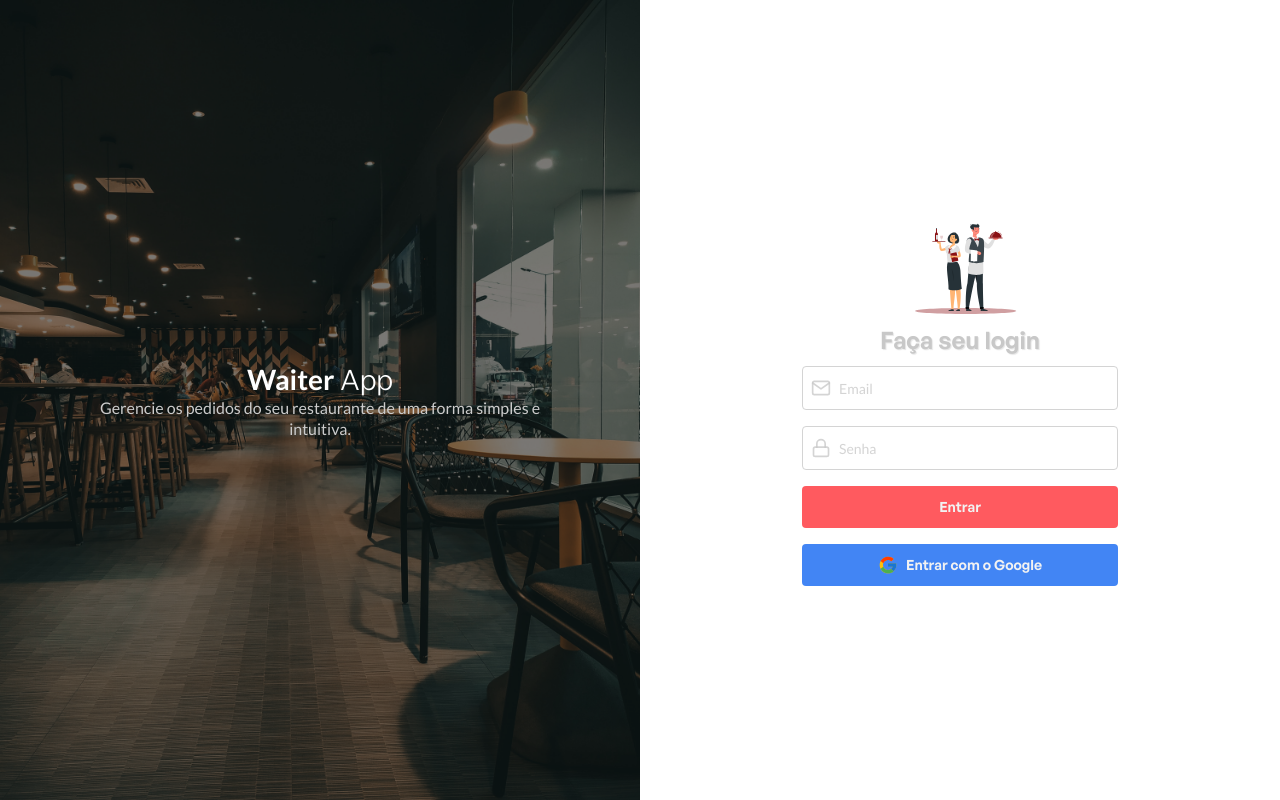
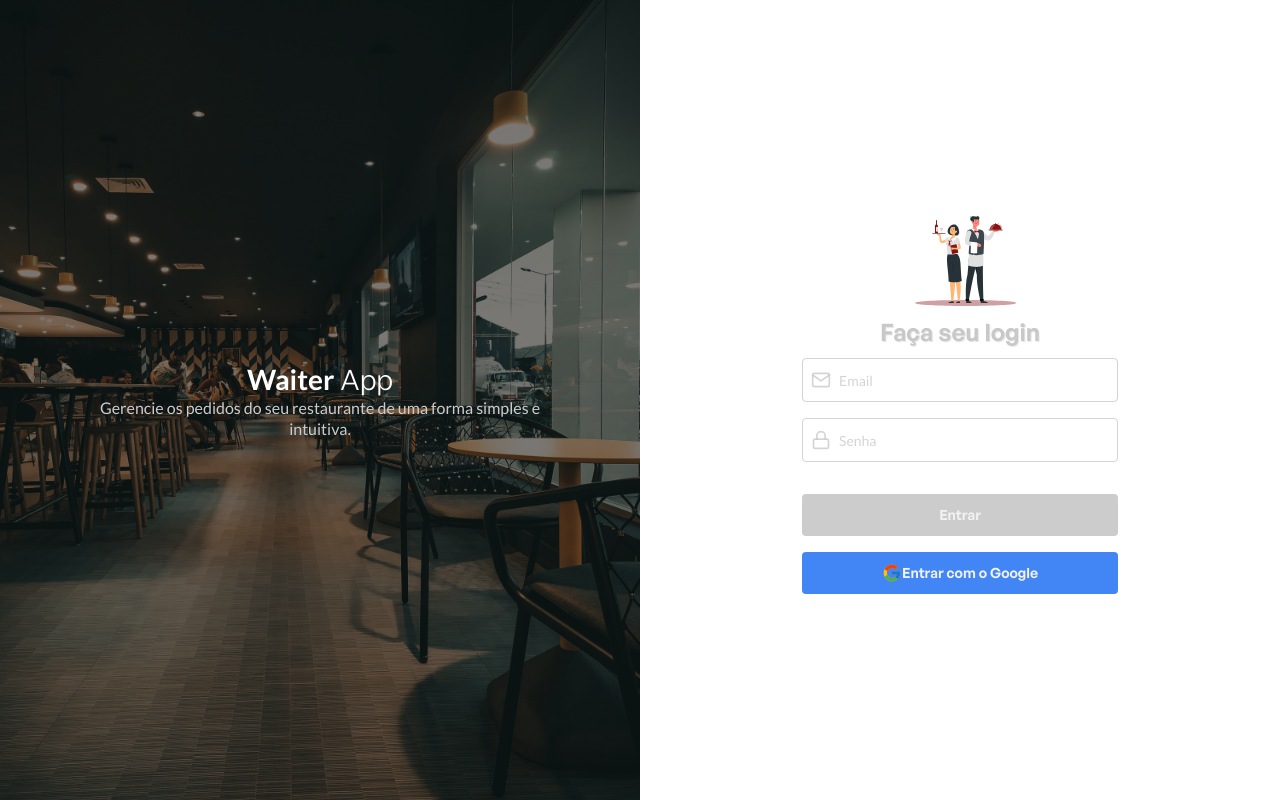
Before and after one commit to styler101/liverestaurant-frontend, a React (Vite) app: page / in a window 1280 px wide. Built offline with nearby package versions, Linux system fonts and the light colour scheme.

Commit message:
feat: improve usability

```diff
--- a/package.json
+++ b/package.json
@@ -9,6 +9,7 @@
     "preview": "vite preview"
   },
   "dependencies": {
+    "@hookform/resolvers": "^2.9.10",
     "add": "^2.0.6",
     "react": "^18.2.0",
     "react-dom": "^18.2.0",
@@ -17,7 +18,8 @@
     "semantic-ui-css": "^2.5.0",
     "semantic-ui-react": "^2.1.3",
     "styled-components": "^5.3.6",
-    "yarn": "^1.22.19"
+    "yarn": "^1.22.19",
+    "yup": "^0.32.11"
   },
   "devDependencies": {
     "@types/react": "^18.0.24",
--- a/src/components/Form/Button/styles.ts
+++ b/src/components/Form/Button/styles.ts
@@ -13,6 +13,10 @@ export const Container = styled.button<ContainerProps>`
  cursor: pointer;
 
 
+ &:disabled{
+  background:#ccc;
+ }
+
  &:hover{
   filter: brightness(96%);
 
--- a/src/components/Form/Input/index.tsx
+++ b/src/components/Form/Input/index.tsx
@@ -3,13 +3,13 @@ import { InputProps } from './interfaces'
 import * as S from './styles'
 
 export const Input = (props: InputProps) => {
-  const { icon: Component, ...rest } = props
+  const { icon: Component, name, register, error, ...rest } = props
 
   return (
 
-      <S.Container className='container' >
+      <S.Container className='container'error={error} >
         {(Component != null) && <Component size={20} />}
-          <input {...rest} />
+          <input {...register(name)} { ...rest} />
       </S.Container>
 
   )
--- a/src/components/Form/Input/interfaces.ts
+++ b/src/components/Form/Input/interfaces.ts
@@ -3,5 +3,8 @@ import { IconBaseProps } from 'react-icons'
 
 export interface InputProps extends React.InputHTMLAttributes<HTMLInputElement> {
   icon?: React.ComponentType<IconBaseProps>
+  name: string
+  register?: any
+  error: boolean
 
 }
--- a/src/components/Form/Input/styles.ts
+++ b/src/components/Form/Input/styles.ts
@@ -1,6 +1,9 @@
-import styled from 'styled-components'
+import styled, { css } from 'styled-components'
 
-export const Container = styled.div`
+interface ContainerProps {
+  error: boolean
+}
+export const Container = styled.div<ContainerProps>`
  display:flex;
  align-items:center;
  border: 1px solid #c8c8c8c8;
@@ -8,6 +11,9 @@ export const Container = styled.div`
  padding: 0 8px;
  width:100%;
 
+ & + div{
+  margin-top:16px;
+ }
 &:focus-within{
   border-color:#4285F4;
   svg{
@@ -37,10 +43,22 @@ export const Container = styled.div`
 
   }
 
+}
 
+${(props) => props.error && css`
+&:focus-within{
+  border-color:#FF5A5F;
+  svg{
+    color: #FF5A5F;
+  }
 }
-& + div{
-    margin-top:16px;
+  border: 2px solid #FF5A5F;
+  svg{
+    color:#FF5A5F;
   }
 
+
+
+
+`}
 `
--- a/src/features/SignIn/ui/index.tsx
+++ b/src/features/SignIn/ui/index.tsx
@@ -1,13 +1,32 @@
 import React from 'react'
+import { useForm } from 'react-hook-form'
+import { yupResolver } from '@hookform/resolvers/yup'
+import * as Fi from 'react-icons/fi'
+import * as Fc from 'react-icons/fc'
+
 import { Input, Button } from '../../../components/Form'
-import { FiMail, FiLock } from 'react-icons/fi'
-import { FcGoogle } from 'react-icons/fc'
+
+import { FormValues } from './interfaces'
+
+import schema from './schema'
 
 import logo from '../../../assets/images/svg/ilustra.svg'
 import wrapper from '../../../assets/images/img/wrapper.jpg'
 import * as S from './styles'
 
 export const Ui = () => {
+  const { register, handleSubmit, formState: { errors, isValid } } = useForm<FormValues>({
+    resolver: yupResolver(schema()),
+    mode: 'onChange',
+    defaultValues: {
+      email: '',
+      password: ''
+    }
+  })
+
+  console.log()
+  console.log()
+  const onSubmit = (data: FormValues) => console.log(data)
   return (
     <S.Container>
       <S.LeftContent>
@@ -20,32 +39,41 @@ export const Ui = () => {
 
       <S.RightContent>
 
-      <S.Form>
+      <S.Form onSubmit={handleSubmit(onSubmit)}>
         <img src={logo} alt="logo"/>
         <strong> Faça seu login </strong>
         <Input
-           icon={FiMail}
+           icon={Fi.FiMail}
            placeholder="Email"
            width={256}
            height={42}
+           name="email"
+           register={register}
+           error={ Boolean(errors.email)}
            />
+          <span className='warning-text'> {errors.email && errors.email.message}</span>
         <Input
-          icon={FiLock}
+          icon={Fi.FiLock}
+          type="password"
           placeholder="Senha"
           width={256}
           height={42}
+          name="password"
+          register={register}
+          error={ Boolean(errors.password)}
           />
+          <span className='warning-text'> {errors.password && errors.password.message}</span>
         <Button
           color='#FF5A5F'
-          disabled={false}
+          disabled={!isValid}
           >
           <S.ButtonLabel>Entrar</S.ButtonLabel>
 
           </Button>
-        <Button color='#4285F4' disabled={false}>
+        <Button color='#4285F4' >
           <S.EntrerWithGoogle>
-            <FcGoogle size={20}/>
-              <span>Entrar com o Google</span>
+            <Fc.FcGoogle size={20}/>
+              <p>Entrar com o Google</p>
           </S.EntrerWithGoogle>
          </Button>
       </S.Form>
--- /dev/null
+++ b/src/features/SignIn/ui/interfaces/index.ts
@@ -0,0 +1,4 @@
+export interface FormValues {
+  email: string
+  password: string
+}
--- /dev/null
+++ b/src/features/SignIn/ui/schema/index.ts
@@ -0,0 +1,10 @@
+import * as yup from 'yup'
+
+const schema = () => {
+  return yup.object({
+    email: yup.string().required('Email é Obrigatório').email('Por favor informe um email válido!'),
+    password: yup.string().required('Senha é Obrigatório').min(5, 'O mínimo 5 caracteres')
+  }).required()
+}
+
+export default schema
--- a/src/features/SignIn/ui/styles.ts
+++ b/src/features/SignIn/ui/styles.ts
@@ -104,6 +104,14 @@ export const Form = styled.form`
   height:100px;
  }
 
+ .warning-text{
+  display:block;
+  width:100%;
+  margin:8px 0;
+  color: #FF5A5F;
+  font-weight:400;
+  text-align: center;
+ }
  strong{
   margin: 16px;
   font-size:24px;
```
Also changed, not shown: .eslintrc.json, 1 other file (tests, documents, lock files or other folders).
